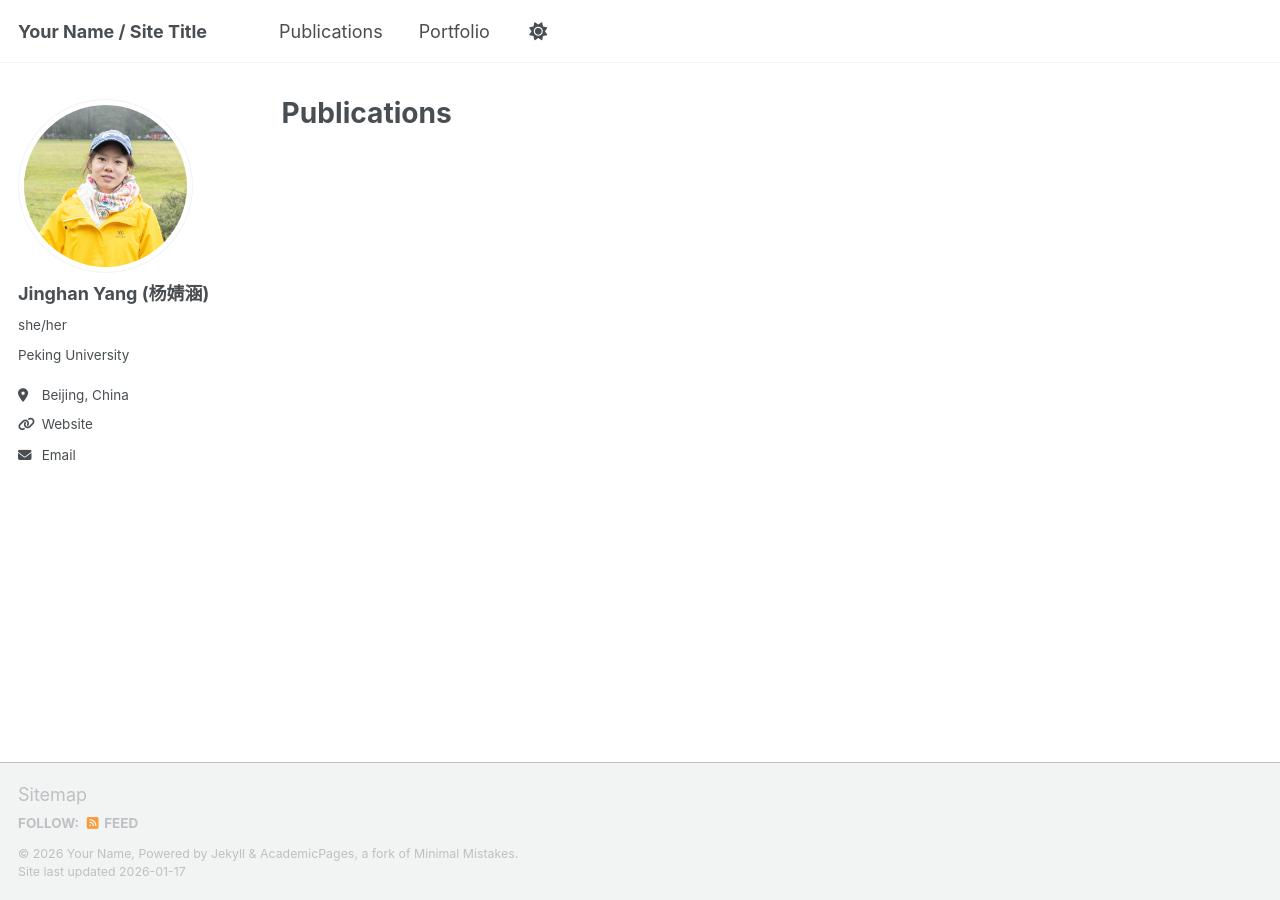
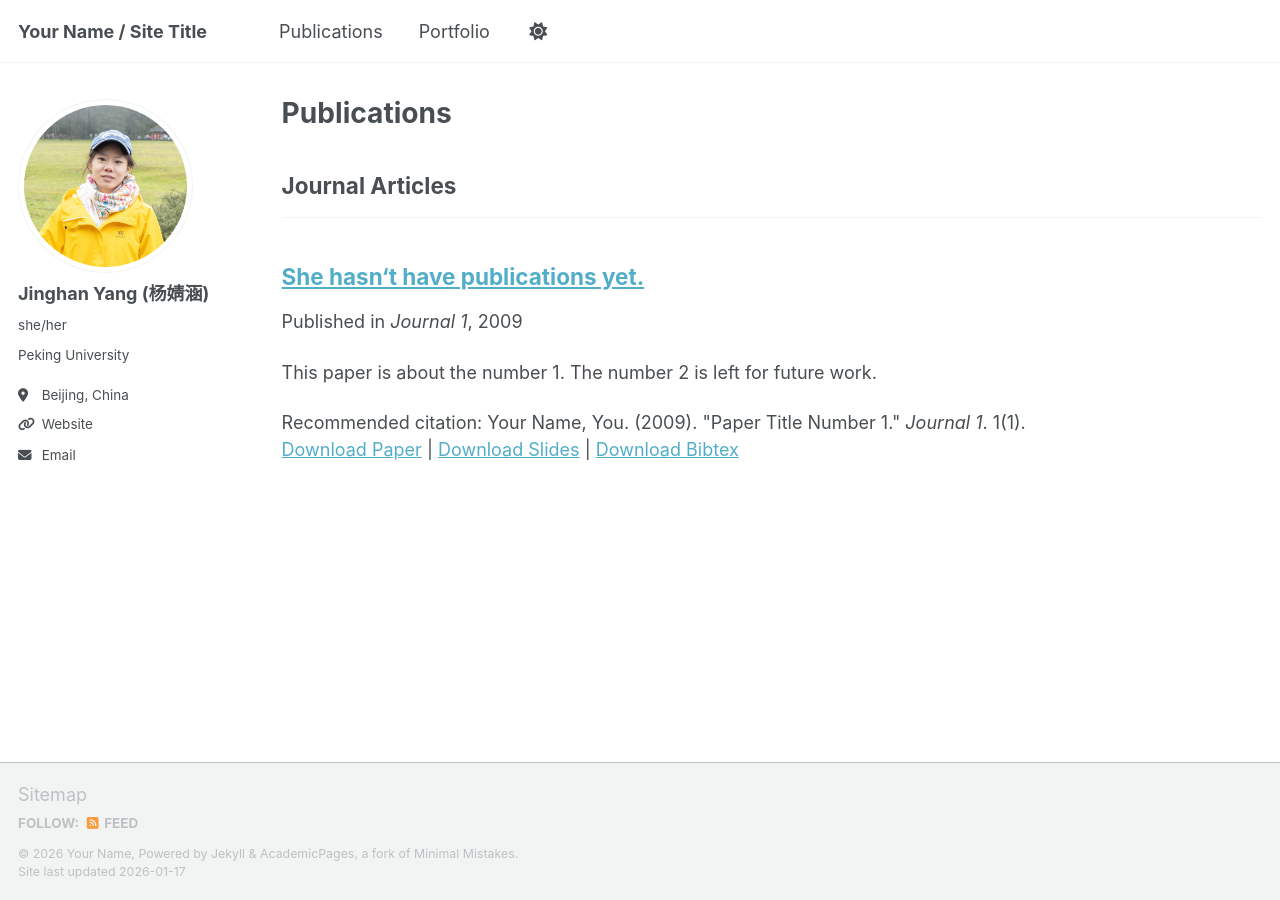
Before and after one commit to JinghanYang127/JinghanYang127.github.io, a Jekyll site: the page built from _pages/publications.html, in a window 1280 px wide. Built offline with Jekyll 4.4.1, drawn with Linux system fonts in a browser that asks for light colours; a script that is not in the unit is left out.

Commit message:
Update 2010-10-01-paper-title-number-2.md

```diff
--- a/_publications/2010-10-01-paper-title-number-2.md
+++ b/_publications/2010-10-01-paper-title-number-2.md
@@ -1 +1,14 @@
-##She hasn't published a paper yet.
+---
+title: "She hasn‘t have publications yet."
+collection: publications
+category: manuscripts
+permalink: /publication/2009-10-01-paper-title-number-1
+excerpt: 'This paper is about the number 1. The number 2 is left for future work.'
+date: 2009-10-01
+venue: 'Journal 1'
+slidesurl: 'https://academicpages.github.io/files/slides1.pdf'
+paperurl: 'https://academicpages.github.io/files/paper1.pdf'
+bibtexurl: 'https://academicpages.github.io/files/bibtex1.bib'
+citation: 'Your Name, You. (2009). &quot;Paper Title Number 1.&quot; <i>Journal 1</i>. 1(1).'
+---
+The contents above will be part of a list of publications, if the user clicks the link for the publication than the contents of section will be rendered as a full page, allowing you to provide more information about the paper for the reader. When publications are displayed as a single page, the contents of the above "citation" field will automatically be included below this section in a smaller font.
```
